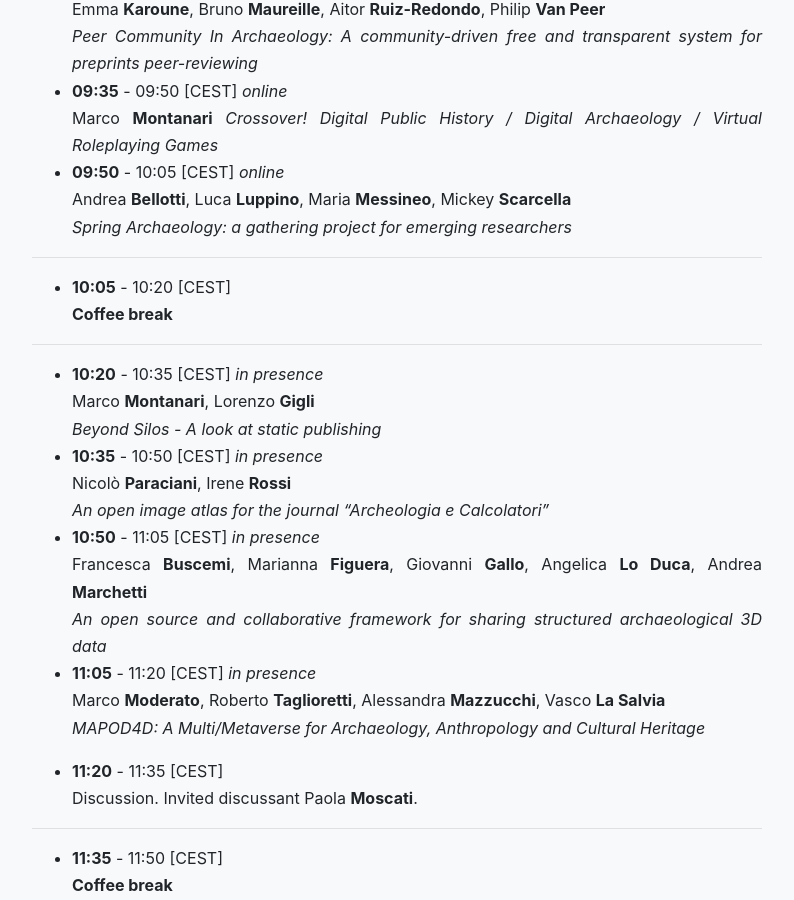
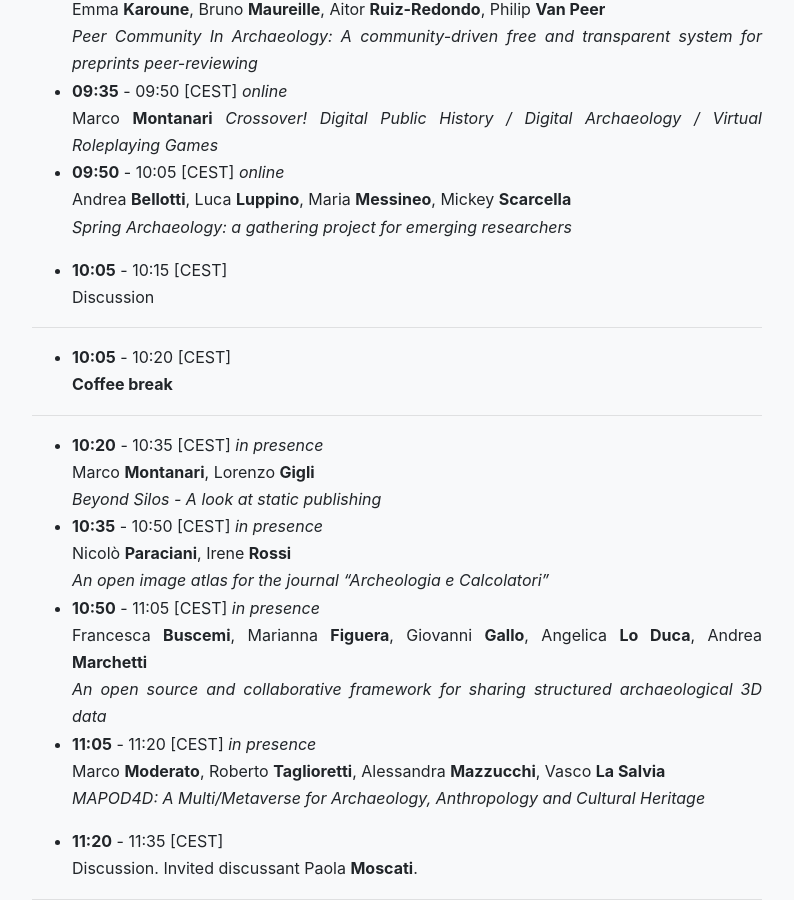
Before and after one commit to archeofoss/archeofoss, a Jekyll site: the page built from 2022/programme.md, in a window 1280 px wide and 900 px high, scrolled down 4887 px. Shown: the whole window, without its empty margins (243-1037 px from the left). Built offline with Jekyll 4.4.1, drawn with Linux system fonts in a browser that asks for light colours; nearby versions of some CDN libraries.

Commit message:
added 'discussion' - p:electronic publishing

```diff
--- a/2022/programme.md
+++ b/2022/programme.md
@@ -169,6 +169,9 @@ Marco **Montanari**
 Andrea **Bellotti**, Luca **Luppino**, Maria **Messineo**, Mickey **Scarcella**
 *Spring Archaeology: a gathering project for emerging researchers*
 
+- **10:05** - 10:15 [CEST]
+Discussion
+
 ---
 
 - **10:05** - 10:20 [CEST]
```
